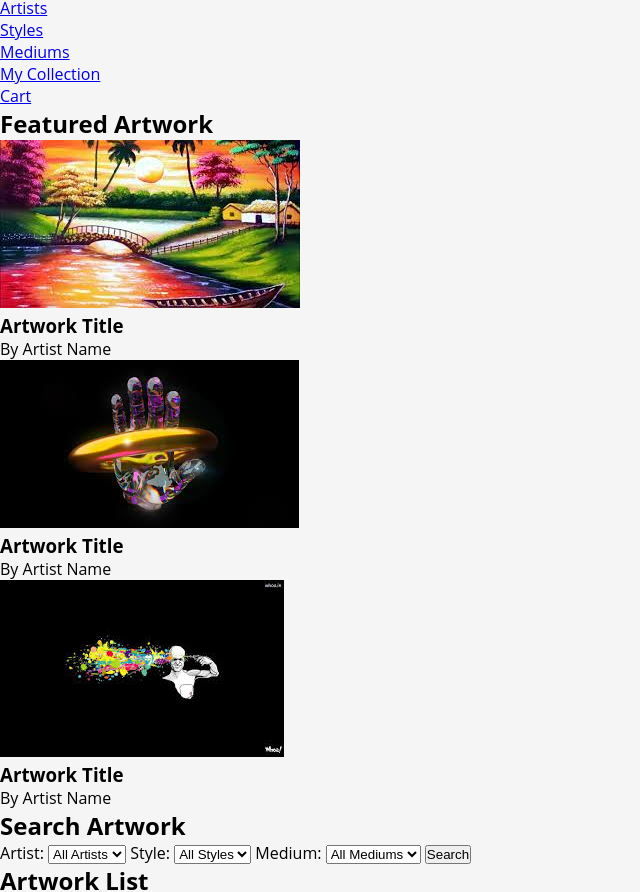
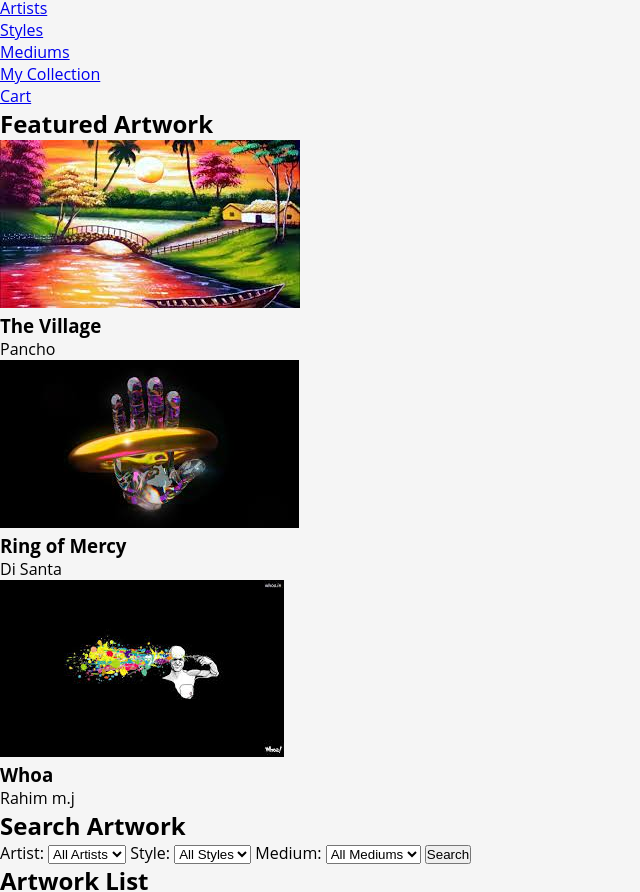
Before and after one commit to MW1R1/studious-octo-barnacle, a website: page index.html in a window 1280 px wide. Shown: the part 68-960 px from the top of the page, without its empty margins (0-640 px from the left). Drawn offline with Linux system fonts and the light colour scheme.

Commit message:
art changed

```diff
--- a/index.html
+++ b/index.html
@@ -27,18 +27,18 @@
       <div class="artwork-container">
         <div class="artwork">
           <img src="village.jpeg" alt="Artwork">
-          <h3>Artwork Title</h3>
-          <p>By Artist Name</p>
+          <h3>The Village</h3>
+          <p>Pancho</p>
         </div>
         <div class="artwork">
           <img src="ring.jpeg" alt="Artwork">
-          <h3>Artwork Title</h3>
-          <p>By Artist Name</p>
+          <h3>Ring of Mercy</h3>
+          <p>Di Santa</p>
         </div>
         <div class="artwork">
           <img src="whoa.jpeg" alt="Artwork">
-          <h3>Artwork Title</h3>
-          <p>By Artist Name</p>
+          <h3>Whoa</h3>
+          <p>Rahim m.j</p>
         </div>
       </div>
     </section>
@@ -75,4 +75,4 @@
       <h2>Artwork List</h2>
       <div class="artwork-container">
         <div class="artwork">
-          <img src="https://via.placeholder.com/300x300
+          <img src="ring.jpeg" alt="Artwork">
```
